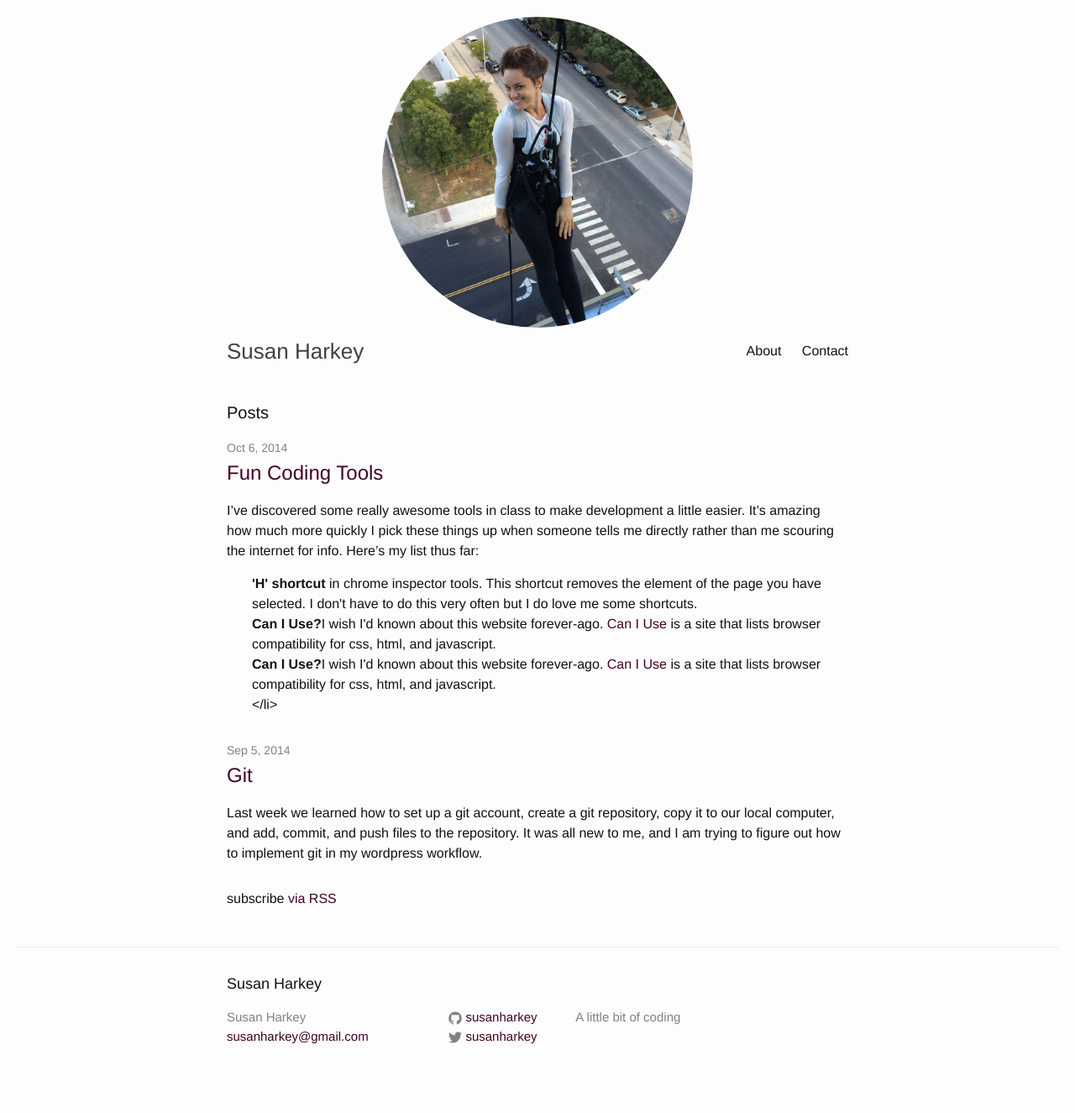
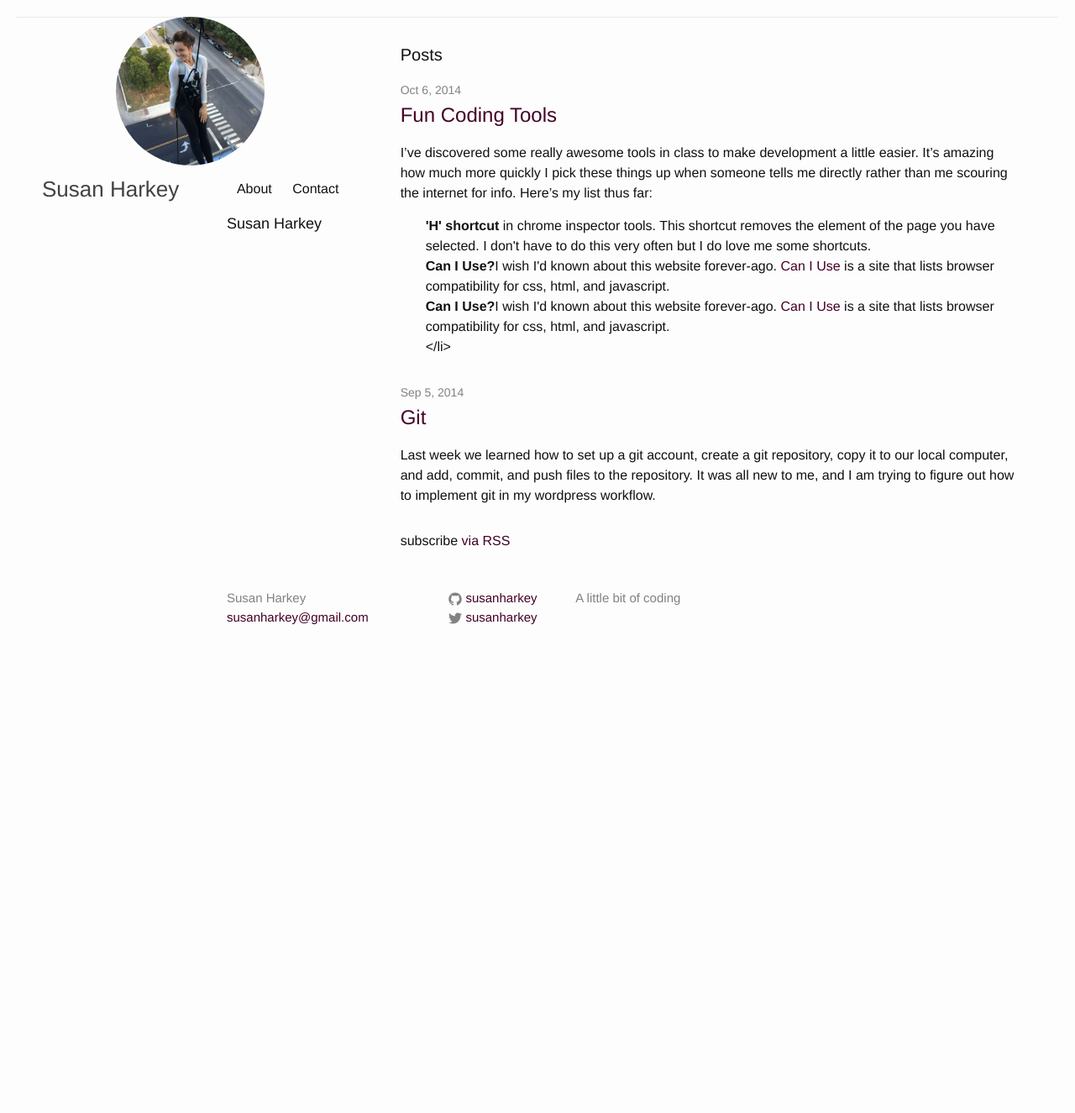
Before and after one commit to susanharkey/susanharkey.github.io, a Jekyll site: the page built from index.html, in a window 1280 px wide. Shown: the whole page at 84% size. Built offline with Jekyll 4.4.1, drawn with Linux system fonts in a browser that asks for light colours; after the commit the page ends 900 px from its top, so only the background shows below that.

Commit message:
Made main layout two columns at min width 600px

```diff
--- a/_sass/_layout.scss
+++ b/_sass/_layout.scss
@@ -2,7 +2,6 @@
  * Site header
  */
 .site-header {
-    min-height: 56px;
 
     // Positioning context for the mobile navigation icon
     position: relative;
--- a/css/style.css
+++ b/css/style.css
@@ -13,8 +13,27 @@ li {
 	margin: 0 auto;
 }
 
+.site-footer:after{
+	clear:both;
+	content: " ";
+	visibility: hidden;
+	display: block;
+}
+
 @media (min-width: 600px){
 	.header-img {
 		width: 50%;
 	}
+
+	.site-header{
+		max-width: 33.333333%;
+    	float: left;
+	}
+
+	.page-content {
+		padding: 30px 0;
+		width: 66.66666%;
+		float: right;
+	}
+
 }
```
